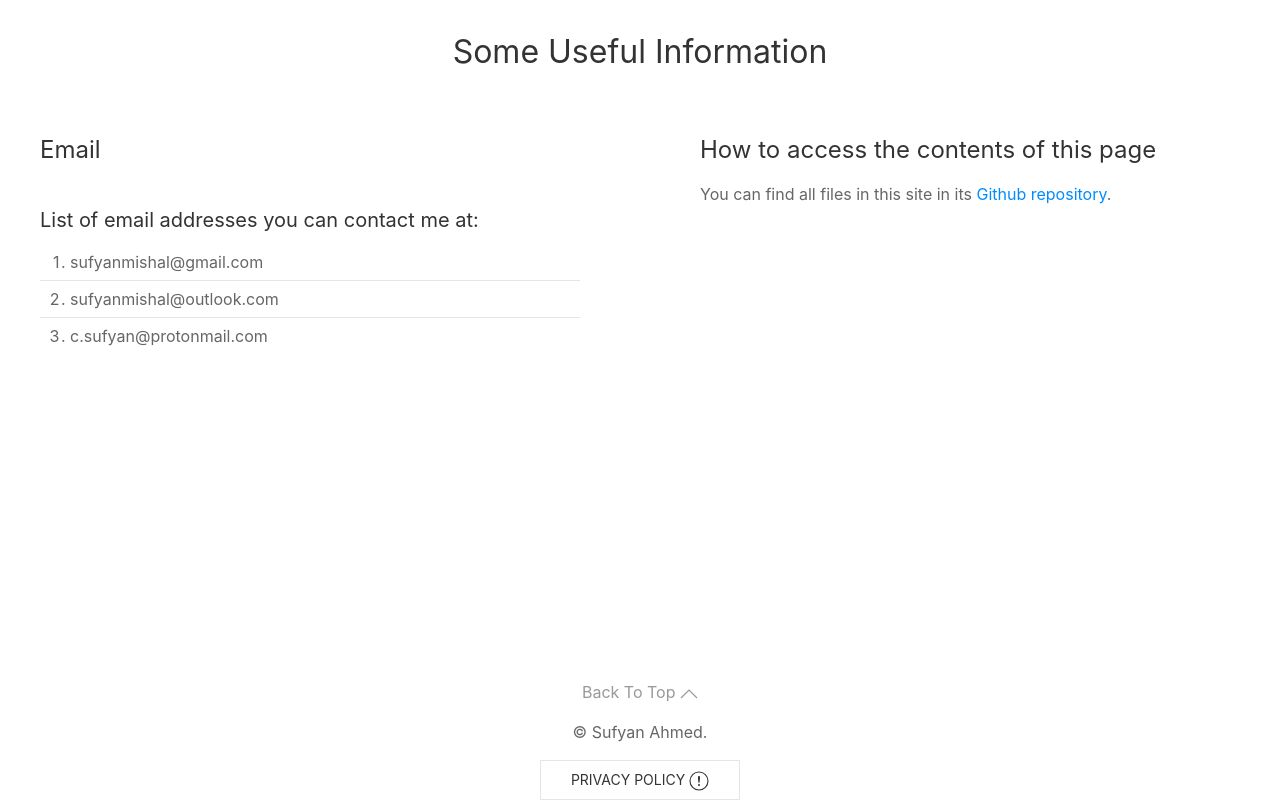
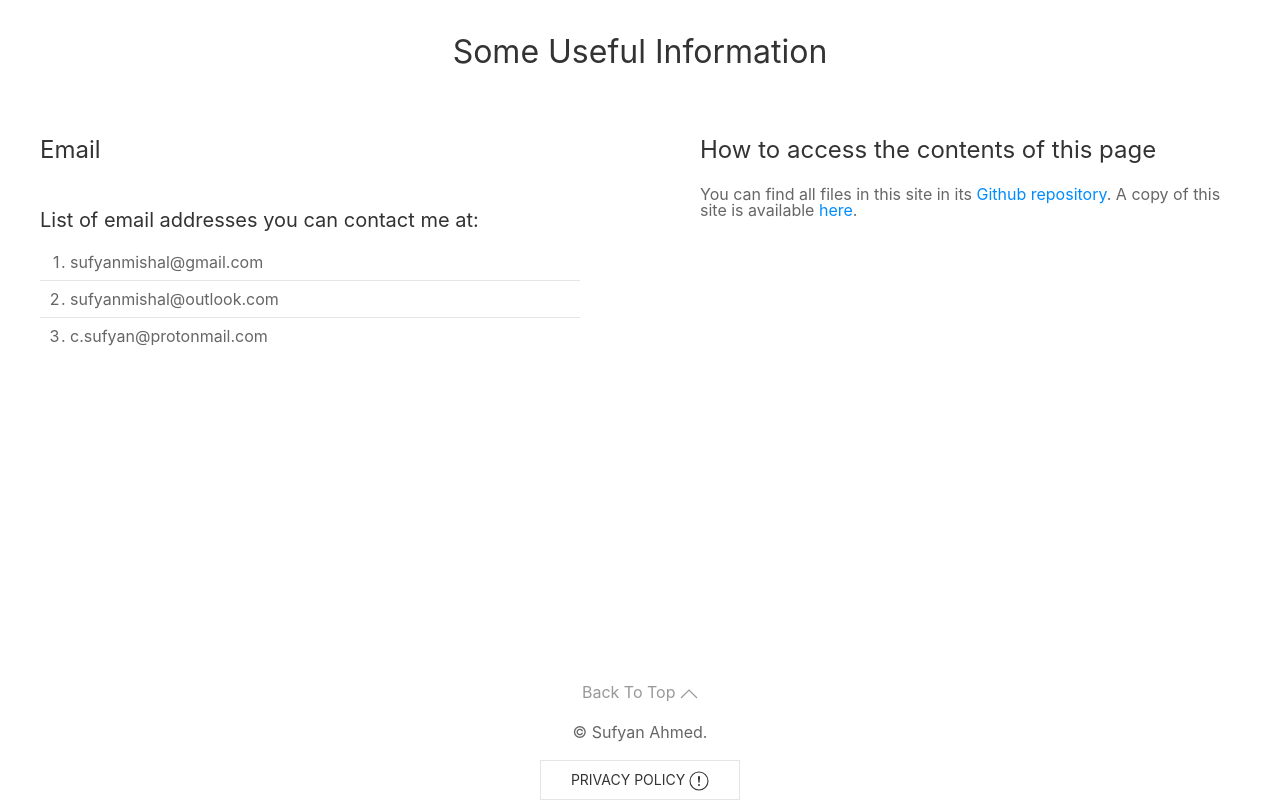
Before and after one commit to orxngc/orangepage, a plain HTML site: page index.html in a window 1280 px wide. Shown: the part 1683-2483 px from the top of the page. Drawn offline with nearby package versions, Linux system fonts and the light colour scheme.

Commit message:
Latest Changes

```diff
--- a/index.html
+++ b/index.html
@@ -129,7 +129,7 @@
                     <div class="uk-card uk-card-hover uk-card-body">
                         <h3 class="uk-card-title">How to access the contents of this page</h3>
                         <p>You can find all files in this site in its <a
-                                href="https://github.com/sahmed011/sahmed011.github.io">Github repository</a>.</p>
+                                href="https://github.com/sahmed011/sahmed011.github.io">Github repository</a>. A copy of this site is available <a href="https://verbose-shrouded-fragrance.glitch.me/">here</a>.</p>
                     </div>
                 </div>
             </div>
```
